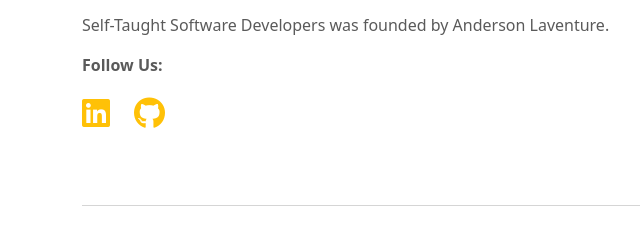
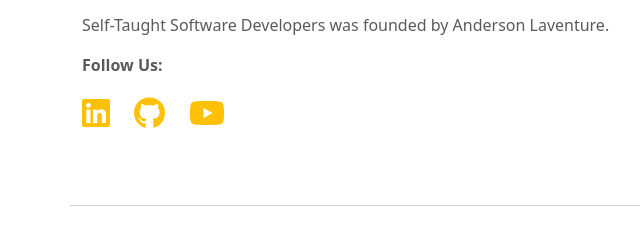
Before and after one commit to self-taught-software-developers/Self-Taught-Software-Developers.github.io, a website: page index.html in a window 1280 px wide. Shown: the part 967-1207 px from the top of the page, 0-640 px from the left. Drawn offline with nearby package versions, Linux system fonts and the light colour scheme.

Commit message:
added youtube icon and hyperlink

```diff
--- a/index.html
+++ b/index.html
@@ -128,6 +128,9 @@
                             <a href="https://github.com/self-taught-software-developers" class="link-effect text-warning" target="_blank" aria-label="Self-Taught Software Developers Github"><i class="fa-brands fa-github fa-2xl"
                   aria-hidden="true"></i></i></a>
                         </div>
+                        <div class="ms-4">
+                            <a href="https://www.youtube.com/@Self-taughtSoftwareDeveloper" class="link-effect text-warning" target="_blank" aria-label="Self-Taught Software Developers Youtube"><i class="fa-brands fa-youtube fa-2xl"
+                  aria-hidden="true"></i></i></a>
                     </div>
                 </div>
             </div>
```
